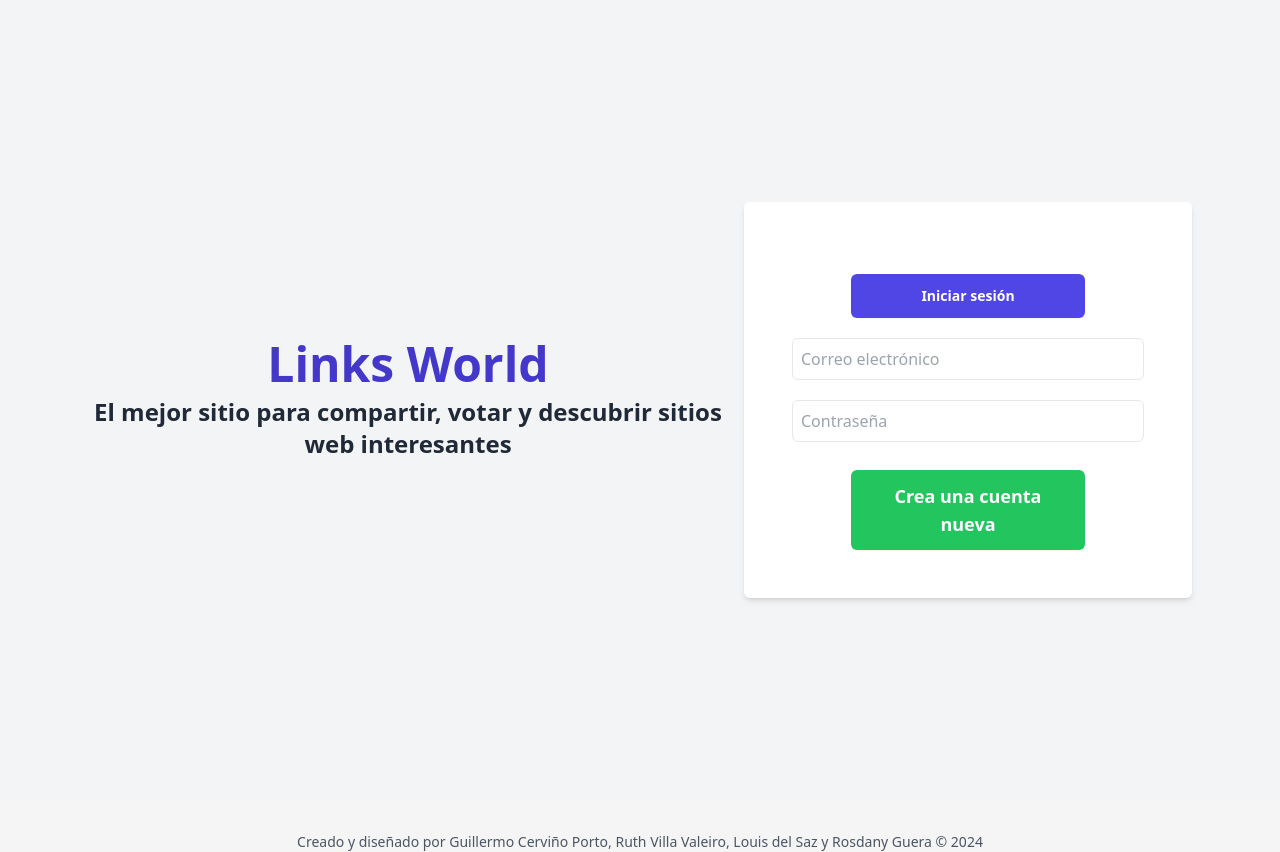
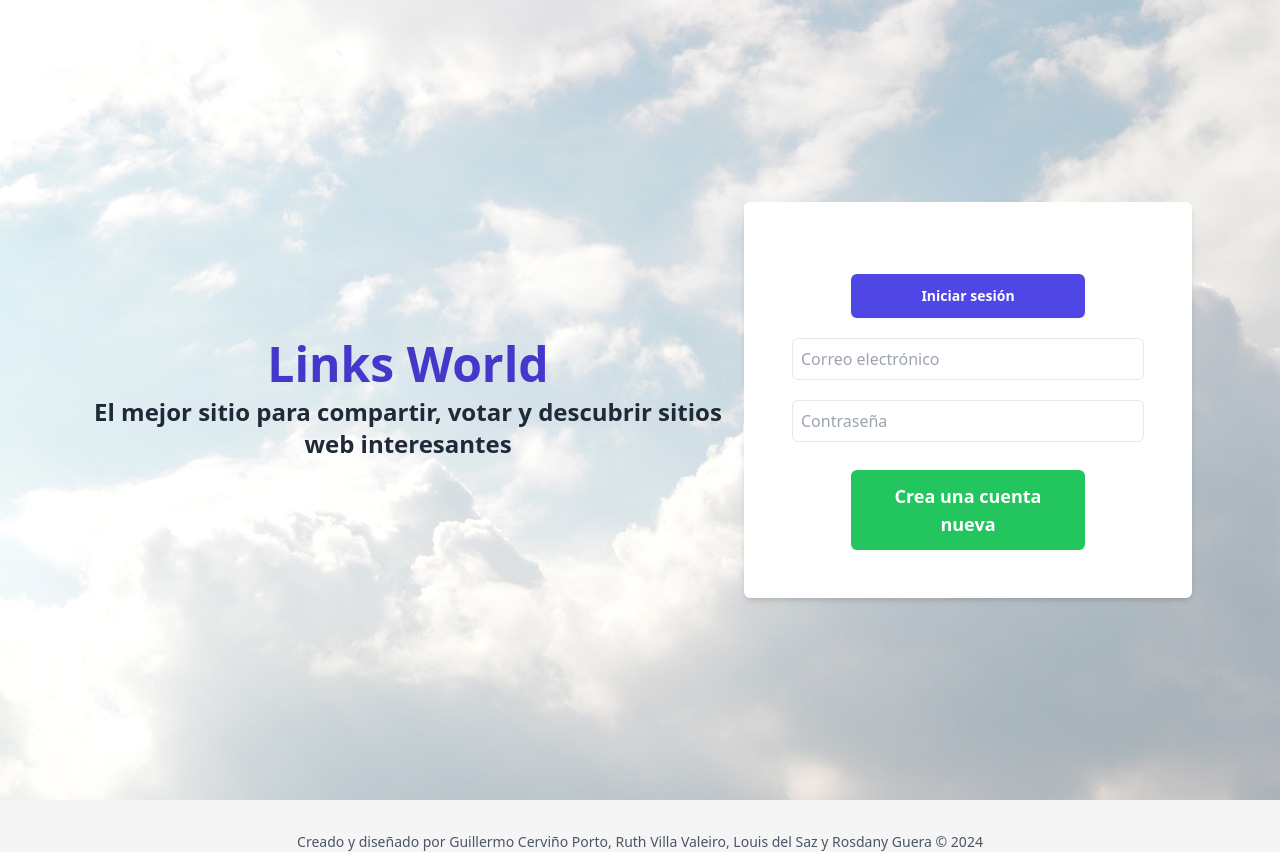
Before and after one commit to GuillermoGCP/Social-Links, a React (Vite) app: page / in a window 1280 px wide. Built offline with nearby package versions, Linux system fonts and the light colour scheme.

Commit message:
Poner imagen de fondo y retoques

```diff
--- a/src/components/BaseComponent.jsx
+++ b/src/components/BaseComponent.jsx
@@ -2,16 +2,27 @@ import { Outlet } from "react-router-dom";
 import Header from "./Header";
 import Footer from "./Footer";
 import Navigation from "./Navigation";
+import PropTypes from "prop-types";
 
-const BaseComponent = () => {
+const BaseComponent = ({ children }) => {
+  const url = import.meta.env.VITE_FRONT_URL + `/clouds.jpg`;
+  console.log(url);
+  const backImage = {
+    backgroundImage: `url(${url})`,
+    backgroundSize: "cover",
+  };
   return (
     <>
-      <Header />
-      <Navigation />
-      <Outlet />
-      <Footer />
+      <div style={backImage}>
+        <Header />
+        <Navigation />
+        <Outlet />
+        <Footer />
+      </div>
     </>
   );
 };
-
+BaseComponent.propTypes = {
+  children: PropTypes.node,
+};
 export default BaseComponent;
--- a/src/pages/Login.jsx
+++ b/src/pages/Login.jsx
@@ -9,7 +9,13 @@ const Login = () => {
 
   return (
     <>
-      <article className="min-h-screen flex flex-col lg:flex-row items-center justify-center bg-gray-100">
+      <article
+        className="bg-cover min-h-screen flex flex-col lg:flex-row items-center justify-center bg-gray-100"
+        style={{
+          backgroundImage: 'url("clouds.jpg")',
+          minHeight: "100vh",
+        }}
+      >
         <div className="lg:w-1/2 mb-8 lg:mb-0 text-center">
           <h1 className="text-5xl font-extrabold mb-2 mt-4 text-indigo-700">
             Links World
--- a/src/pages/ProfileUserEdit.jsx
+++ b/src/pages/ProfileUserEdit.jsx
@@ -35,8 +35,9 @@ const ProfileUserEdit = () => {
   }, [tokenState, navigate]);
 
   return (
-    <div className="bg-cover bg-center min-h-screen flex items-center justify-center bg-gray-100">
-      <div className="bg-white p-8 shadow-md rounded-md max-w-md w-full">
+    <div className=" bg-cover bg-center min-h-screen flex flex-col items-center justify-center bg-gray-100 relative">
+      <div className="bg-white p-8 shadow-md rounded-md max-w-md w-full mx-auto">
+        {" "}
         <h2 className="text-3xl font-semibold mb-6 text-center text-slate-700">
           Editar Perfil
         </h2>
@@ -81,9 +82,7 @@ const ProfileUserEdit = () => {
           </div>
           <Button handler={handleProfileEditSubmit}>Guardar Cambios</Button>
         </form>
-
         <hr className="my-8 border-t border-gray-300" />
-
         <form onSubmit={handlePasswordSubmit}>
           <div className="mb-4">
             <PasswordInput
@@ -100,7 +99,7 @@ const ProfileUserEdit = () => {
               placeholder="Confirmar contraseña"
               value={confirmPassword}
               onChange={(e) => setConfirmPassword(e.target.value)}
-              className="mt-1 form-input rounded-md shadow-sm block w-full"
+              className="mt-1 p-2 w-full border rounded-md focus:outline-none focus:border-indigo-500 focus:ring focus:ring-indigo-200"
             />
           </div>
           {error && <div className="text-red-500">{error}</div>}
```
Also changed, not shown: public/clouds.jpg (added), 1 other file (tests, documents, lock files or other folders).
